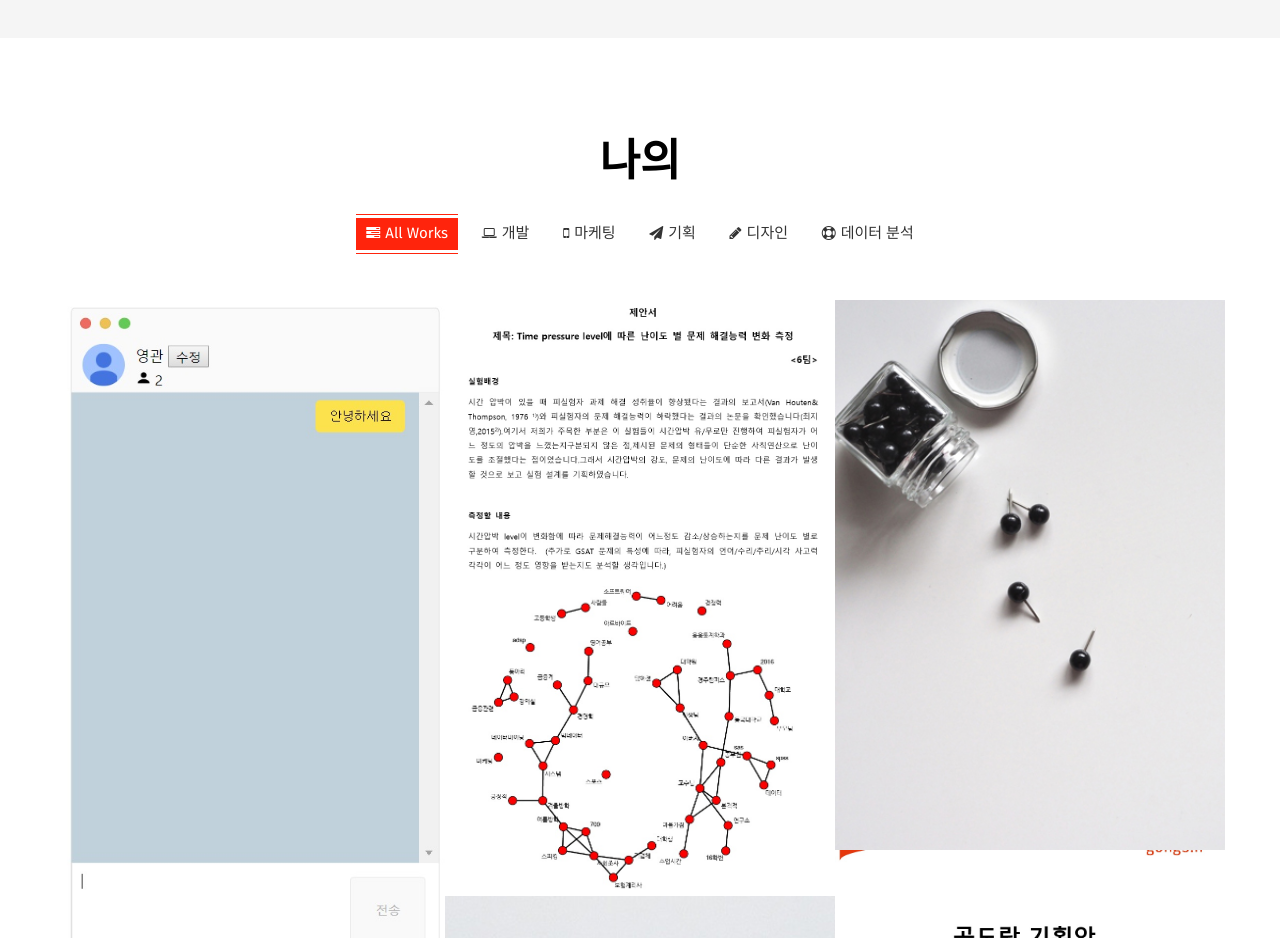
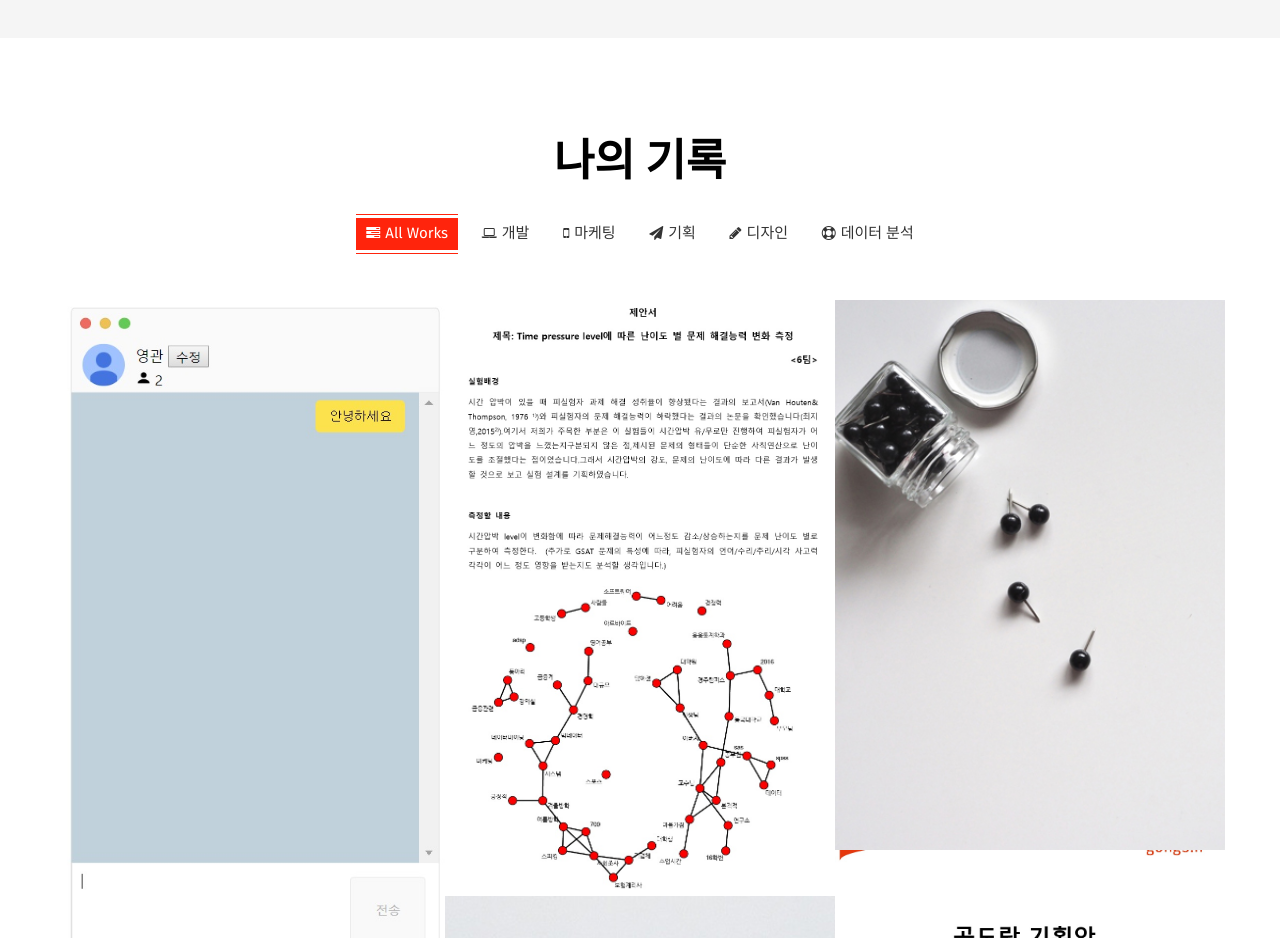
Before and after one commit to jo0411/jo0411.github.io, a plain HTML site: page index.html in a window 1280 px wide. Shown: the part 3320-4258 px from the top of the page. Drawn offline with Linux system fonts and the light colour scheme; some packages are replaced by stand-ins of ours.

Commit message:
Update index.html

```diff
--- a/index.html
+++ b/index.html
@@ -333,7 +333,7 @@
 				<div class="row">
 					<div class="col-xs-12">
 						<div class="section-title">
-							<h2>나의 <span></span></h2>
+							<h2>나의 기록 <span></span></h2>
 						</div>
 					</div>
 				</div>
```
